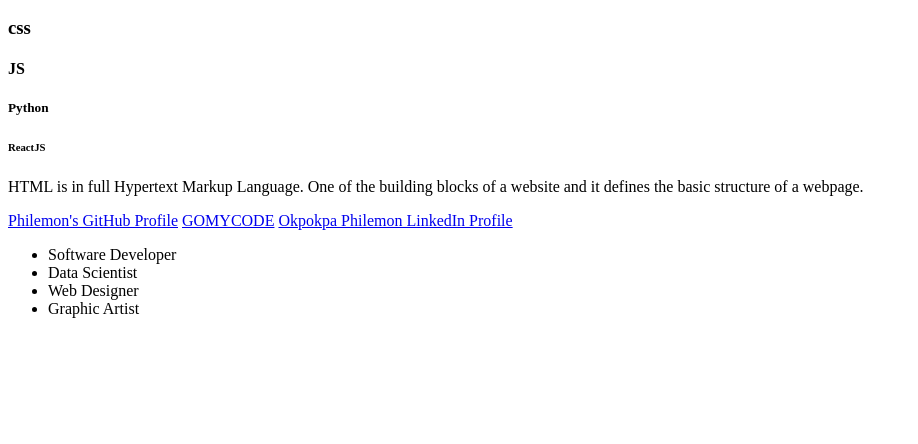
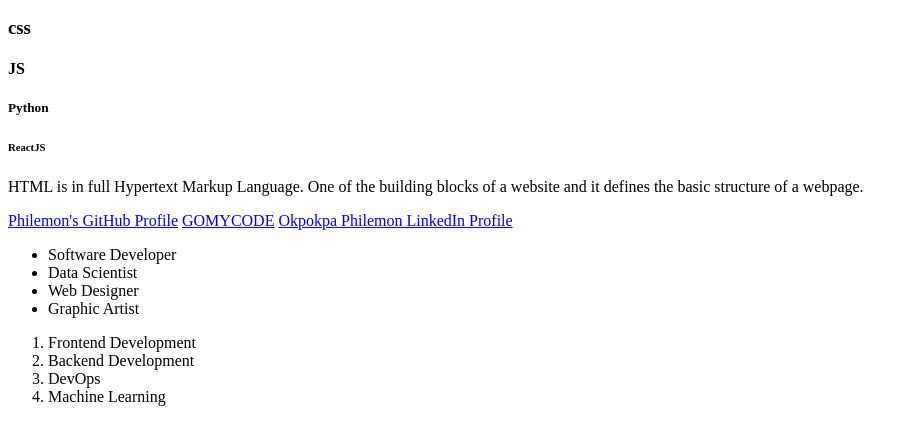
Before and after one commit to sirphilalx/gomycode, a plain HTML site: page recap/index.html in a window 1280 px wide. Shown: the part 110-554 px from the top of the page, without its empty margins (0-918 px from the left). Drawn offline with Linux system fonts and the light colour scheme.

Commit message:
ordered list added

```diff
--- a/recap/index.html
+++ b/recap/index.html
@@ -34,5 +34,13 @@
       <li>Web Designer</li>
       <li>Graphic Artist</li>
     </ul>
+
+    <!-- Ordered List -->
+    <ol>
+      <li>Frontend Development</li>
+      <li>Backend Development</li>
+      <li>DevOps</li>
+      <li>Machine Learning</li>
+    </ol>
   </body>
 </html>
```
